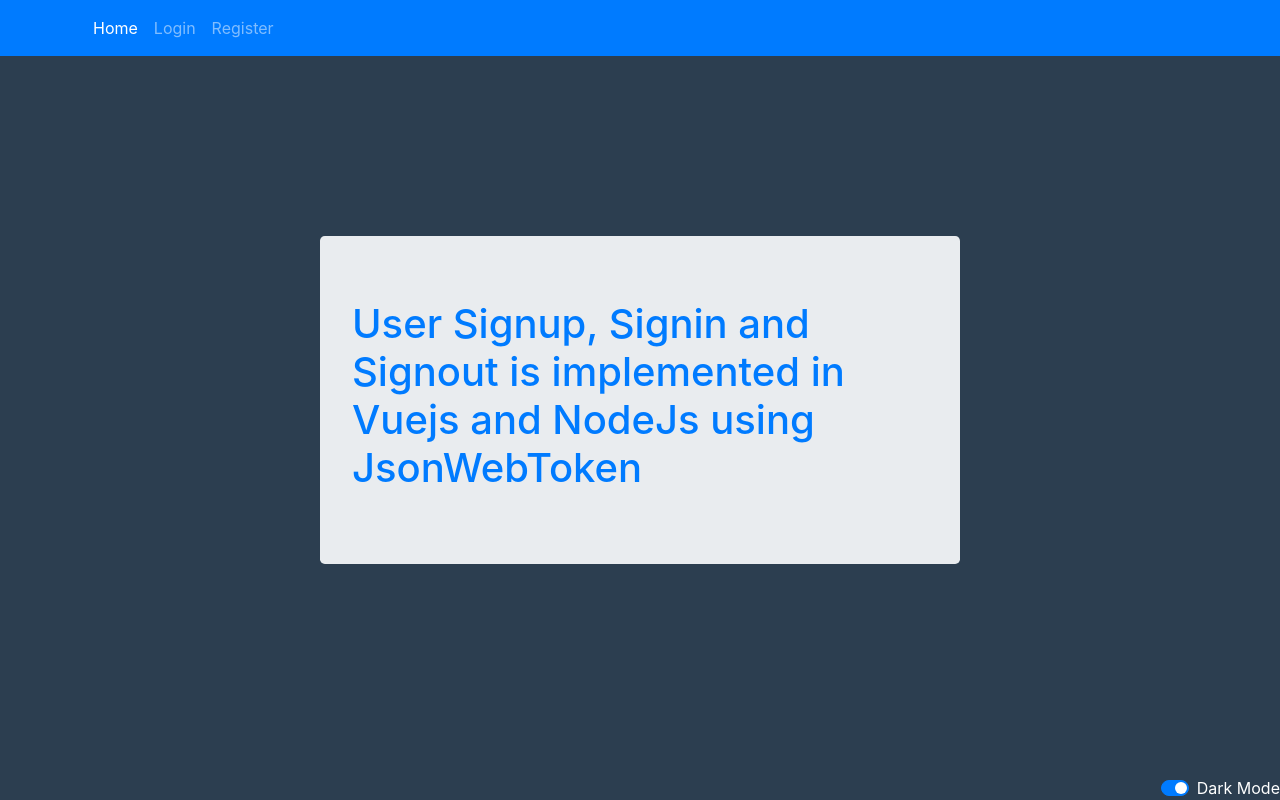
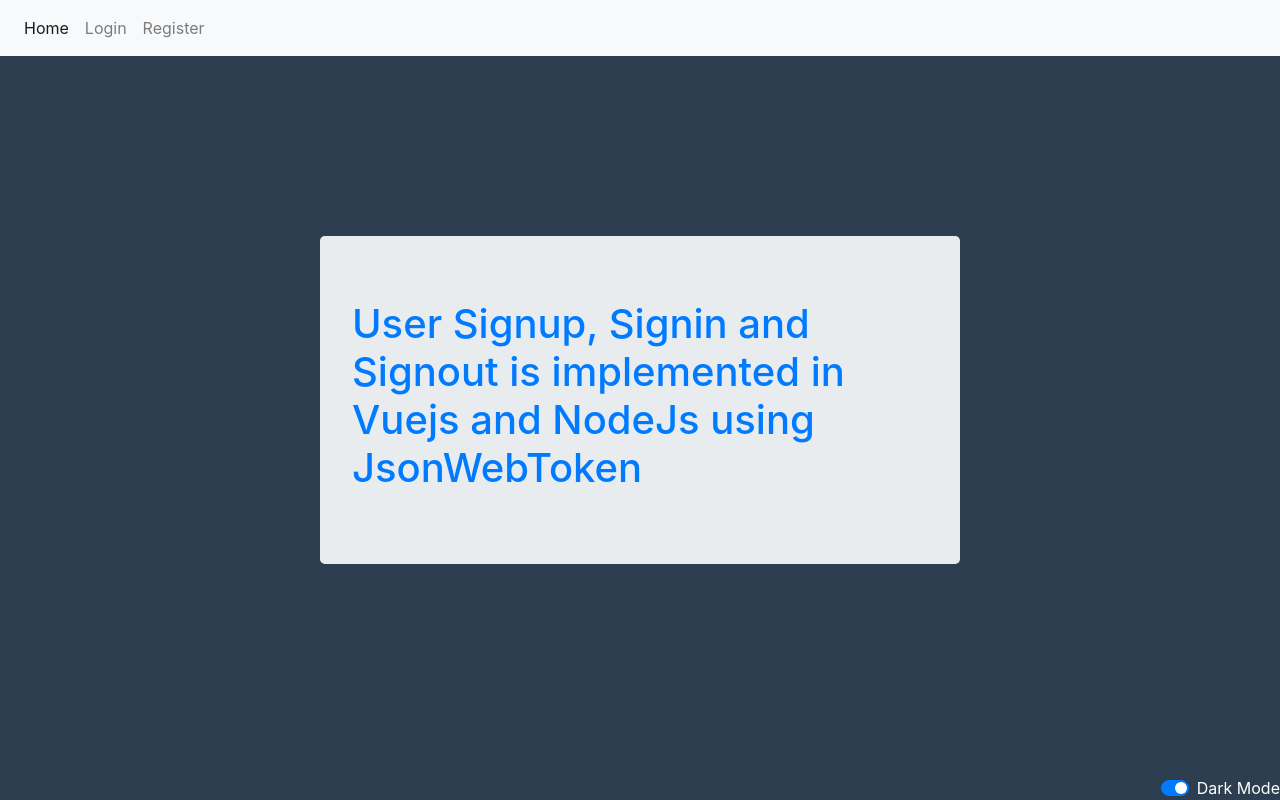
Before and after one commit to HariKrishna-9885699666/Vue-NodeJs-Registration-Login, a Vue app: page / in a window 1280 px wide. Built offline with nearby package versions, Linux system fonts and the light colour scheme; what vue-loading-overlay, vue-toast-notification would draw is missing.

Commit message:
Added new nav bar

```diff
--- a/package.json
+++ b/package.json
@@ -12,6 +12,7 @@
     "bootstrap": "^4.6.0",
     "bootstrap-vue": "^2.21.2",
     "core-js": "^3.6.5",
+    "jquery": "^3.5.1",
     "view-router": "^0.2.3",
     "vue": "^2.6.11",
     "vue-loading-overlay": "^3.4.2",
--- a/public/index.html
+++ b/public/index.html
@@ -19,6 +19,8 @@
       User Signup, Signin and Signout is implemented in Vuejs and NodeJs using
       JsonWebToken
     </title>
+
+    <!-- <script src="https://code.jquery.com/jquery-3.5.1.min.js"></script> -->
   </head>
   <body>
     <noscript>
--- a/src/App.vue
+++ b/src/App.vue
@@ -86,4 +86,7 @@
   transform: translate(-50%, -50%);
   font-weight: 700;
 }
+.navbar {
+  z-index: 1;
+}
 </style>
--- a/src/components/includes/Header.vue
+++ b/src/components/includes/Header.vue
@@ -1,8 +1,8 @@
 <template>
   <div>
-    <nav class="navbar navbar-expand-lg navbar-dark bg-primary">
+    <!-- <nav class="navbar navbar-expand-lg navbar-dark bg-primary">
       <div class="container">
-        <div class="collapse navbar-collapse" id="navbarColor01">
+        <div class=" navbar-collapse" id="navbarColor01">
           <ul class="navbar-nav mr-auto">
             <li class="nav-item">
               <router-link class="nav-link" to="/">Home</router-link>
@@ -31,6 +31,39 @@
           </ul>
         </div>
       </div>
+    </nav> -->
+
+    <nav class="navbar navbar-expand-md navbar-light bg-light">
+      <button
+        type="button"
+        class="navbar-toggler"
+        data-toggle="collapse"
+        data-target="#navbarCollapse"
+      >
+        <span class="navbar-toggler-icon"></span>
+      </button>
+
+      <div class="collapse navbar-collapse" id="navbarCollapse">
+        <div class="navbar-nav">
+          <router-link class="nav-link" to="/">Home</router-link>
+          <router-link class="nav-link" to="/dashboard" v-if="isUserLoggedIn"
+            >Dashboard</router-link
+          >
+          <router-link class="nav-link" to="/login" v-if="!isUserLoggedIn"
+            >Login</router-link
+          >
+          <router-link class="nav-link" to="/register" v-if="!isUserLoggedIn"
+            >Register</router-link
+          >
+          <router-link
+            class="nav-link"
+            to="/dashboard"
+            @click.native="handleLogout"
+            v-if="isUserLoggedIn"
+            >Logout</router-link
+          >
+        </div>
+      </div>
     </nav>
   </div>
 </template>
--- a/src/main.js
+++ b/src/main.js
@@ -8,6 +8,7 @@
 
 // Import Bootstrap an BootstrapVue CSS files (order is important)
 import "bootstrap/dist/css/bootstrap.css";
+import "bootstrap/dist/js/bootstrap.min.js";
 import "bootstrap-vue/dist/bootstrap-vue.css";
 import Vuelidate from "vuelidate";
 import VueToast from "vue-toast-notification";
```
Also changed, not shown: 1 other file (tests, documents, lock files or other folders).
